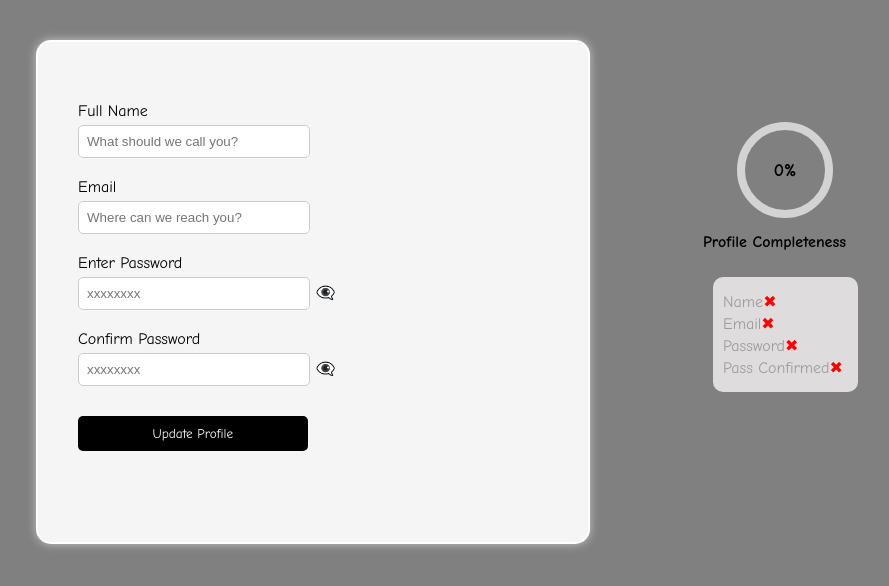
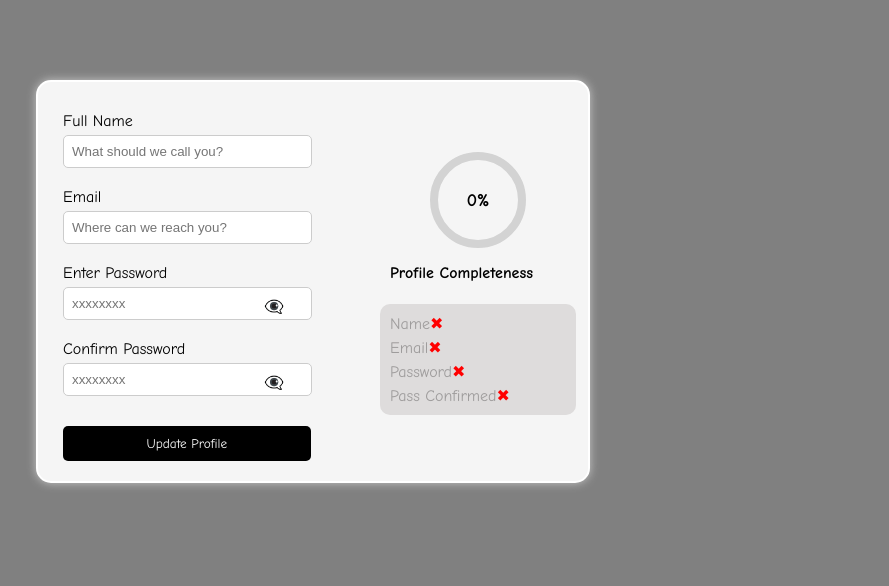
Before and after one commit to amanxsyed/Front-End-Mini-Projects, a plain HTML site: page Accessible-Form-UI/index.html in a window 1280 px wide. Shown: the whole page, without its empty margins (327-1216 px from the left). Drawn offline with Linux system fonts and the light colour scheme.

Commit message:
Refactor layout and styling of Accessible Form UI for improved structure and visual appeal, including adjustments to flex properties and component organization.

```diff
--- a/Accessible-Form-UI/index.html
+++ b/Accessible-Form-UI/index.html
@@ -10,11 +10,12 @@
 <body>
     <div class="form-container">
         <!-- <div class="border-line"></div> -->
-        <div class="progress-circle">
+         <div class="in-main">
+            <div class="progress-circle in-main">
                 <span id="progress-text">0%</span>
 
             </div>
-        <div class="profile-completeness">
+            <div class="profile-completeness in-main">
                 <h4>Profile Completeness</h4>
                 <div>
                 <span id="name-status"  class="complete-box"  data-label="Name">Name<span class="cross">✖</span></span>
@@ -24,6 +25,8 @@
                 </div>
 
             </div>
+         </div>
+
 
         <form>
             <label for="fullname" data-label="Name">Full Name</label>
--- a/Accessible-Form-UI/style.css
+++ b/Accessible-Form-UI/style.css
@@ -13,6 +13,18 @@ body {
   /* height: 100vh; */
 }
 .form-container {
+  display: flex;
+  width: 550px;
+  height: auto;
+  background-color: #f5f5f5;
+  margin: 80px auto;
+  border: 2px solid white;
+  border-radius: 15px;
+  box-shadow: 0px 0px 10px rgba(245, 245, 245, 0.6);
+  padding: 20px 0;
+  flex-direction: row-reverse;
+}
+/* .form-container {
   width: 550px;
   height: 500px;
   background-color: #f5f5f5;
@@ -21,28 +33,30 @@ body {
   overflow: hidden;
   border-radius: 15px;
   box-shadow: 0px 0px 10px rgba(245, 245, 245, 0.6);
+
   display: flex;
-  flex-direction: column;
-  /* display: flex; */
+  justify-content: space-between;
+  align-items: center;
+  padding: 20px;
+  position: relative;
+} */
 
-  /* display: flex;
-    justify-content: center; */
-  /* border-radius: 20px; */
-}
 form {
   display: flex;
   flex-direction: column;
-  padding-left: 40px;
-  justify-content: center;
-  margin-top: 50px;
+  /* padding-left: 30px; */
+  justify-content:flex-start;
+  margin-right: 30px;
+  /* margin-top: 50px; */
+  /* border: 1px solid green; */
+  width: 50%;
 }
-.progress-circle {
+/* .progress-circle {
   width: 80px;
   height: 80px;
   border-radius: 50%;
   border: 8px solid lightgray;
   position: absolute;
-  /* top: 10px; */
   right: 120px;
   margin-top: 80px;
   display: flex;
@@ -50,7 +64,60 @@ form {
   align-items: center;
   font-size: 18px;
   font-weight: bold;
+} */
+.in-main {
+  display: flex;
+  flex-direction: column;
+  align-items: center;
+  justify-content: flex-start;
+  width: 40%;
 }
+.progress-circle {
+  width: 80px;
+  height: 80px;
+  border-radius: 50%;
+  border: 8px solid lightgray;
+  display: flex;
+  justify-content: center;
+  align-items: center;
+  font-size: 18px;
+  font-weight: bold;
+  margin-top: 50px;
+}
+
+.profile-completeness {
+  display: flex;
+  flex-direction: column;
+  align-items: flex-start;
+  width: 80%;
+  padding: 15px;
+  /* background-color: rgb(222, 220, 220); */
+  border-radius: 10px;
+  text-align: left;
+  margin-top: -20px;
+
+}
+
+.profile-completeness div {
+  display: flex;
+  flex-direction: column;
+  justify-content: flex-start;
+  align-items: flex-start;
+  width: 100%;
+  padding: 10px;
+  background-color: rgb(222, 220, 220);
+  border-radius: 10px;
+  color: rgb(158, 156, 156);
+  gap: 5px;
+  margin-left: -10px;
+}
+
+.profile-completeness h4 {
+  margin-left: 10px;
+  color: black;
+  margin-left: 0px;
+}
+
 label {
   margin-top: 10px;
 }
@@ -60,7 +127,7 @@ input {
   margin-top: 5px;
   border: 1px solid #ccc;
   border-radius: 5px;
-  width: 42%;
+  width: 84%;
 }
 button {
   background-color: black;
@@ -75,38 +142,18 @@ button {
   font-size: 12px;
   display: none;
 }
-.profile-completeness{
+/* .profile-completeness{
   display: flex;
   flex-direction: column;
-  /* justify-content: center; */
+  justify-content: center;
   margin-top: 170px;
   width: 200px;
   position: absolute;
   right: 55px;
-  /* border: 1px solid green; */
-}
+  border: 1px solid green;
+} */
 
-.profile-completeness div{
-  display: flex;
-  flex-direction: column;
-  justify-content:space-between;
-  align-items:flex-start;
-  padding: 15px;
-  padding-left: 10px;
-  /* border: 1px solid rgb(218, 78, 78); */
-  background-color: rgb(222, 220, 220);
-  border-radius: 10px;
 
-  position: absolute;
-  /* right: 25px; */
-  margin-top: 65px;
-  right:40px;
-  color: rgb(158, 156, 156) ;
-  gap: 3px;
-}
-.profile-completeness h4{
-  margin-left: 5px;
-}
 
 #update-profile{
   /* display: flex;
@@ -121,7 +168,7 @@ button {
   background-color: black;
   color: white;
   padding: 10px;
-  width: 45%;
+  width: 90%;
   margin-top: 20px;
   font-family: 'Comic Sans MS', cursive, sans-serif;
   /* border: none; */
@@ -132,6 +179,23 @@ button {
 .tick{
   color: green;
 }
-/* .password-container{
+.password-container {
+  position: relative;
+  width: 84%;
+}
+
+.password-container input {
+  width: 100%;
+  /* padding-right: 30px; Space for the toggle icon */
+}
+
+.toggle-password {
   position: absolute;
-} */
+  right: 10px;
+  top: 50%;
+  transform: translateY(-50%);
+  cursor: pointer;
+  /* display: flex;
+  justify-self: center;
+  align-items: center; */
+}
```
Lines whose indentation alone changed are shown as unchanged.
